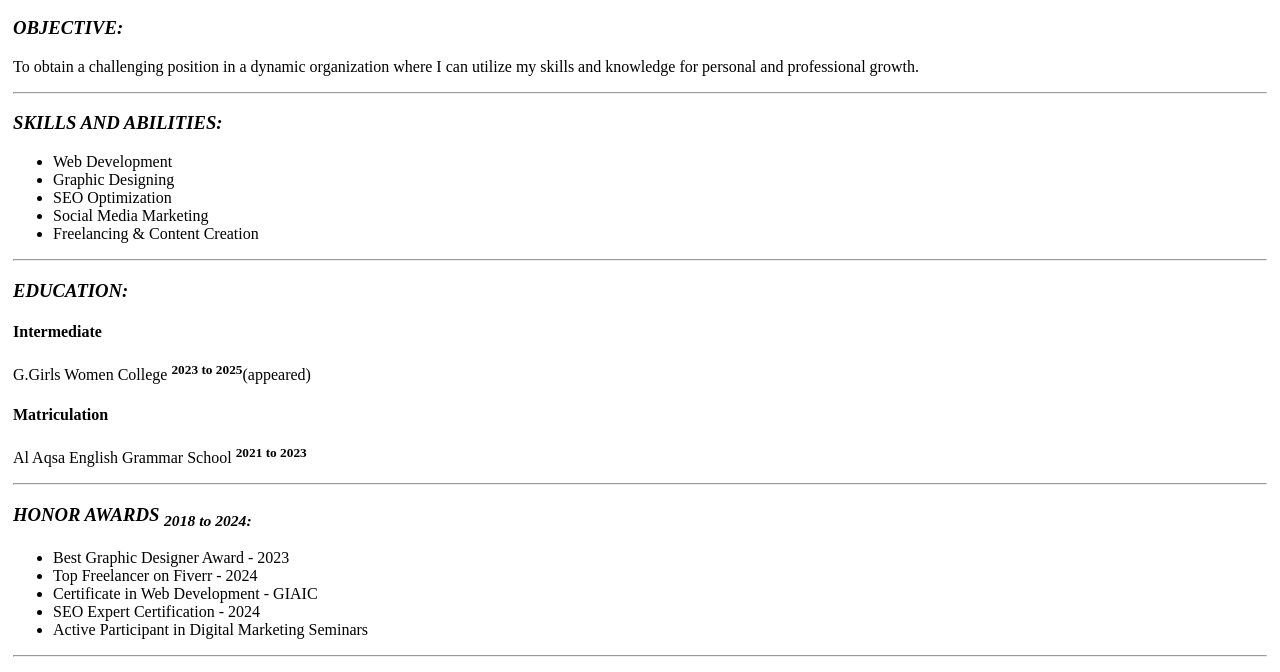
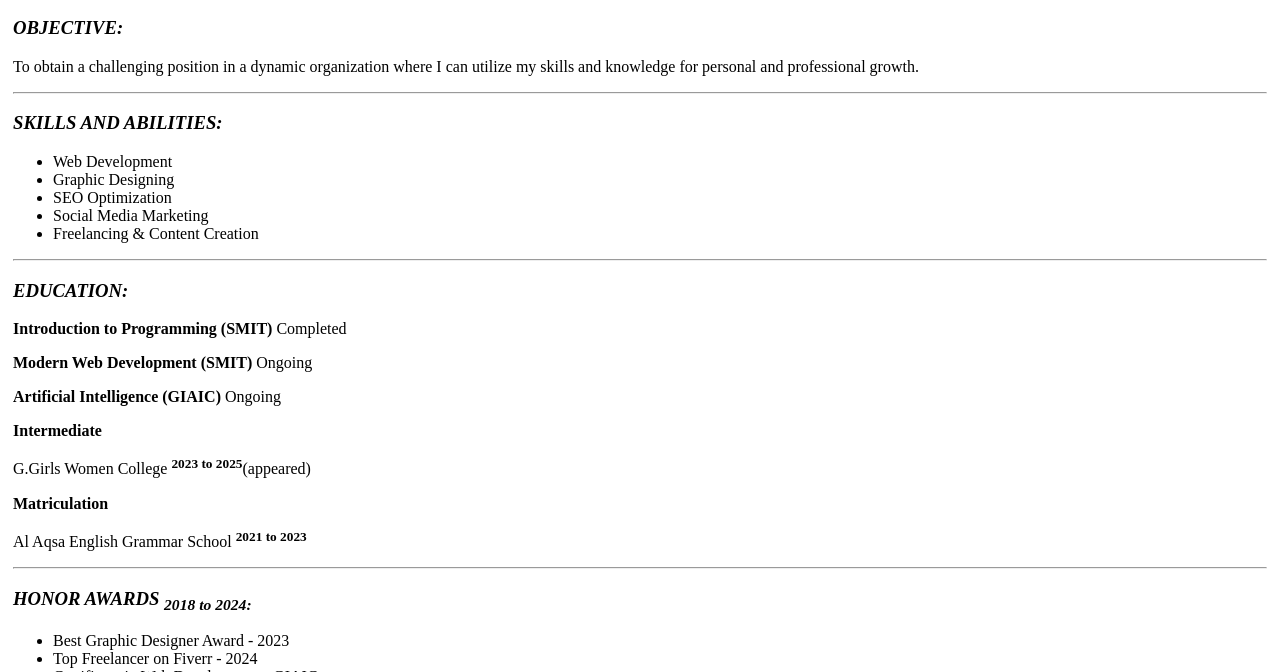
Before and after one commit to HKMentor/WMA-Assign01-Resume-html, a plain HTML site: page index.html in a window 1280 px wide. Shown: the part 123-795 px from the top of the page. Drawn offline with Linux system fonts and the light colour scheme.

Commit message:
resume-html-hk

```diff
--- a/index.html
+++ b/index.html
@@ -24,9 +24,16 @@
     </ul>
     <hr>
     <h3><i>EDUCATION:</i></h3>
-    <h4><b>Intermediate</b></h4>
+    <p><b>Introduction to Programming (SMIT)</b></h4>
+        Completed</p>
+    <p><b>Modern Web Development (SMIT)</b></h4>
+    Ongoing</p>
+
+    <p><b>Artificial Intelligence (GIAIC)</b> Ongoing</p>
+
+    <p><b>Intermediate</b></p>
     <p>G.Girls Women College <sup><strong>2023 to 2025</strong></sup>(appeared)</p>
-    <h4><b>Matriculation</b></h4>
+    <p><b>Matriculation</b></p>
     <p>Al Aqsa English Grammar School <sup><strong>2021 to 2023</strong></sup></p>
     <hr>
     <h3><i>HONOR AWARDS <sub><strong>2018 to 2024</strong>:</sub></i></h3>
```
